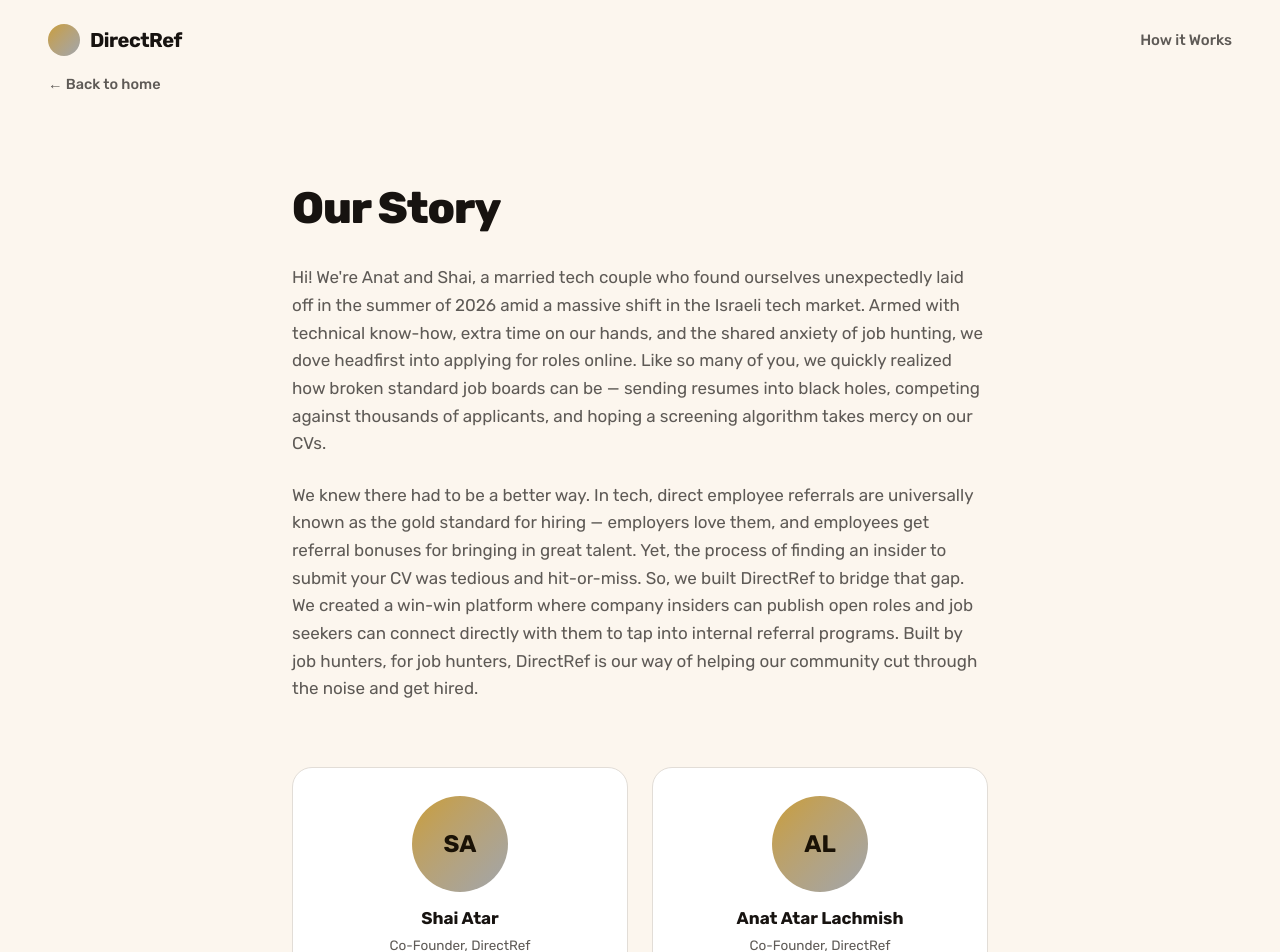
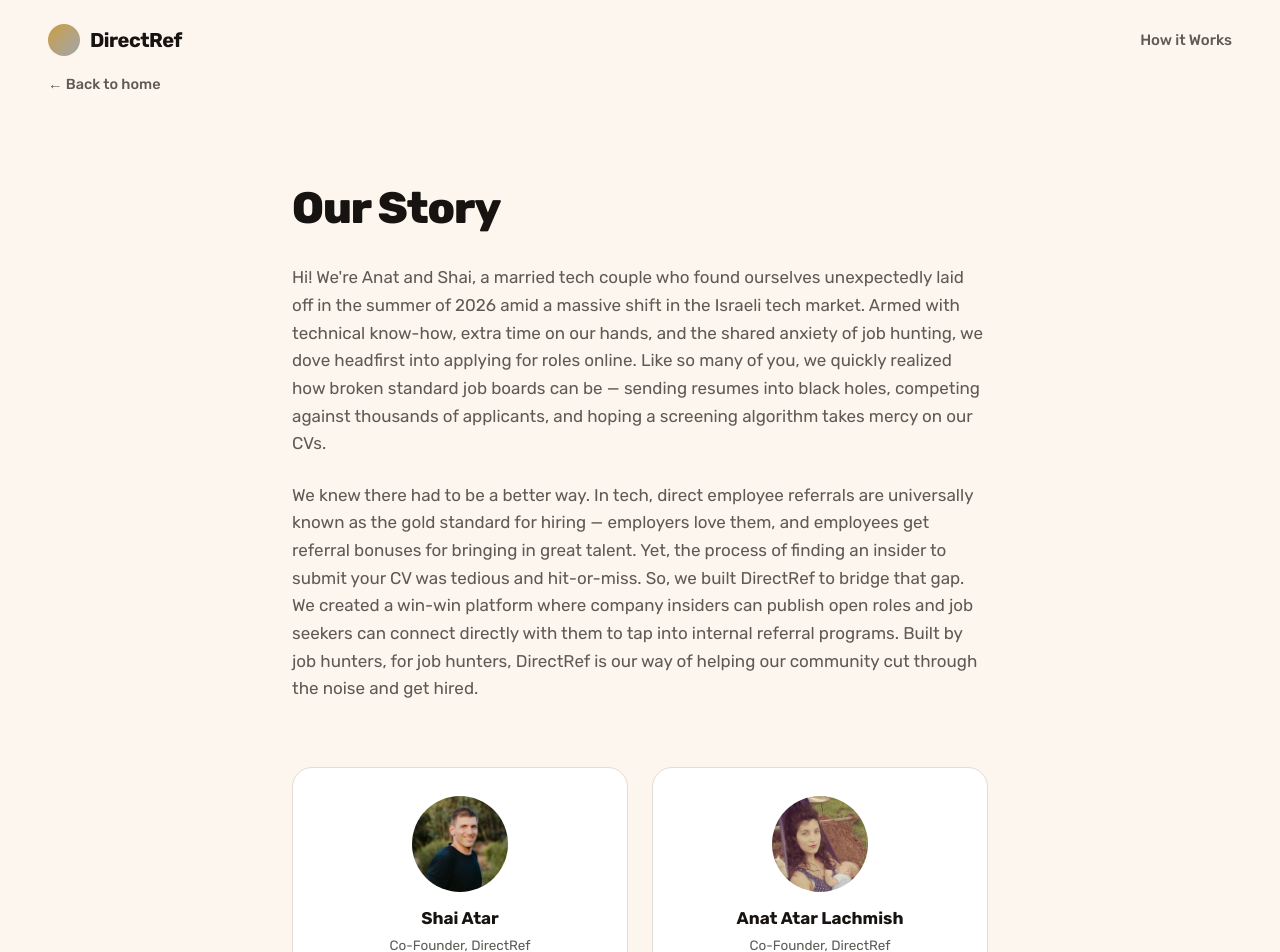
Before and after one commit to anatAtar/refrd-frontend, a Next.js app: page /our-story in a window 1280 px wide. Shown: the top 952 px of the page. Built offline with nearby package versions, Linux system fonts and the light colour scheme.

Commit message:
Add real founder photos to Our Story page
Replace the initials-in-a-circle placeholders with the founders' own
LinkedIn profile photos (fetched from their public og:image link-
preview URLs), stored locally so they don't depend on LinkedIn's CDN.

```diff
--- a/src/app/(marketing)/our-story/page.tsx
+++ b/src/app/(marketing)/our-story/page.tsx
@@ -1,7 +1,7 @@
 import type { Metadata } from 'next';
+import Image from 'next/image';
 import { MarketingHeader } from '@/components/marketing/MarketingHeader';
 import { MarketingFooter } from '@/components/marketing/MarketingFooter';
-import { getInitials } from '@/lib/utils';
 import { mkt } from '../tokens';
 
 const description =
@@ -34,8 +34,8 @@
 };
 
 const founders = [
-  { name: 'Shai Atar', title: 'Co-Founder, DirectRef', linkedin: 'https://www.linkedin.com/in/shai-atar/' },
-  { name: 'Anat Atar Lachmish', title: 'Co-Founder, DirectRef', linkedin: 'https://www.linkedin.com/in/anat-atar-lachmish-a07690b7/' },
+  { name: 'Shai Atar', title: 'Co-Founder, DirectRef', linkedin: 'https://www.linkedin.com/in/shai-atar/', photo: '/founders/shai-atar.jpg' },
+  { name: 'Anat Atar Lachmish', title: 'Co-Founder, DirectRef', linkedin: 'https://www.linkedin.com/in/anat-atar-lachmish-a07690b7/', photo: '/founders/anat-atar-lachmish.jpg' },
 ];
 
 export default function OurStoryPage() {
@@ -65,12 +65,13 @@
               className="rounded-[20px] p-7 flex flex-col items-center text-center gap-3.5"
               style={{ background: mkt.cardBg, border: `1px solid ${mkt.border}` }}
             >
-              <div
-                className="w-24 h-24 rounded-full flex items-center justify-center text-2xl font-bold"
-                style={{ background: `linear-gradient(135deg, ${mkt.accentSeeker}, ${mkt.accentReferral})`, color: '#1a1206' }}
-              >
-                {getInitials(founder.name)}
-              </div>
+              <Image
+                src={founder.photo}
+                alt={founder.name}
+                width={96}
+                height={96}
+                className="w-24 h-24 rounded-full object-cover"
+              />
               <div>
                 <h3 className="text-[17px] font-bold mb-1" style={{ color: mkt.textPrimary }}>{founder.name}</h3>
                 <p className="text-[13.5px] mb-2.5" style={{ color: mkt.textSecondary }}>{founder.title}</p>
```
Also changed, not shown: public/founders/anat-atar-lachmish.jpg (added), public/founders/shai-atar.jpg (added).
